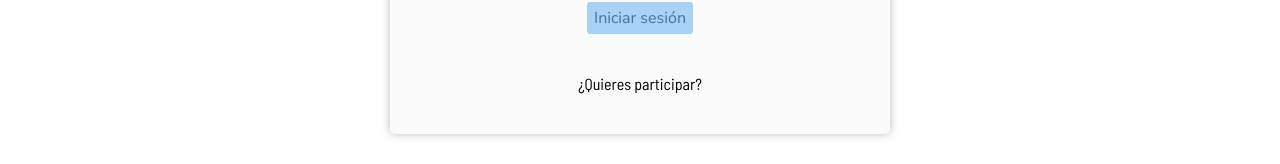
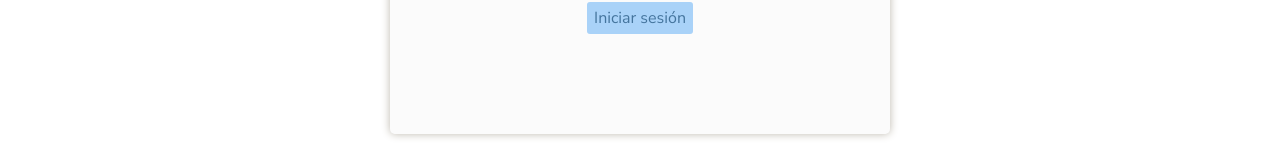
Before and after one commit to FabricioNarvaez/soccerFront, a Vue app: page /registrar in a window 1280 px wide. Shown: the part 421-585 px from the top of the page. Built offline with nearby package versions, Linux system fonts and the light colour scheme.

Commit message:
[FRONT-44] Hide register link on register page

```diff
--- a/src/views/LoginRegisterView.vue
+++ b/src/views/LoginRegisterView.vue
@@ -14,7 +14,7 @@
             <input type="password" class="formField" placeholder="Contraseña" name="password" id='password' required />
             <button @click="login">Iniciar sesión</button>
         </div>
-        <p>¿Quieres participar? <RouterLink class="colorDarkBluePalette boldText" to="/registrar" v-if="hideRegister">Crear cuenta</RouterLink></p>
+        <p v-if="hideRegister">¿Quieres participar? <RouterLink class="colorDarkBluePalette boldText" to="/registrar">Crear cuenta</RouterLink></p>
     </div>
 </template>
 
```
